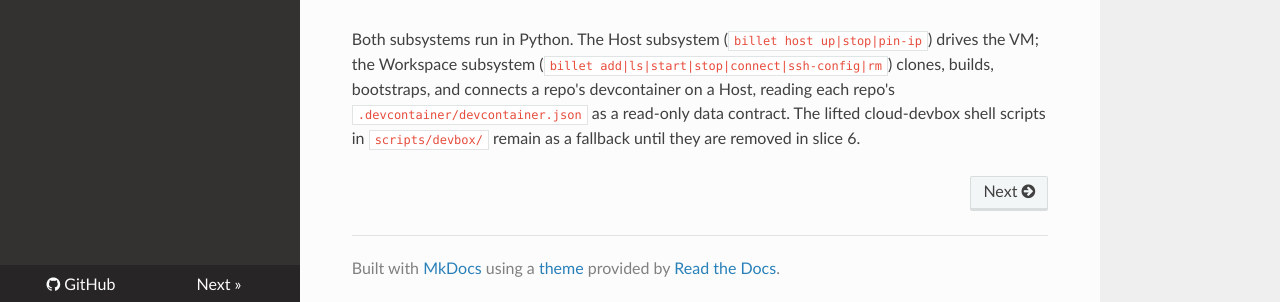
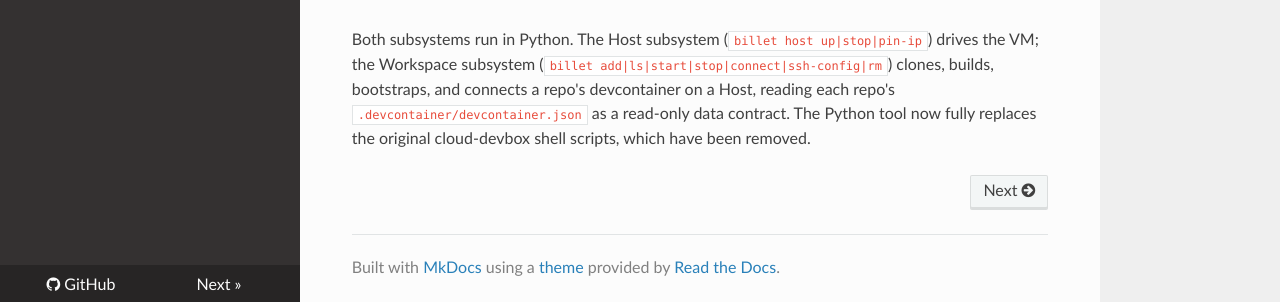
Before and after one commit to rinman24/billet, an MkDocs documentation site: the page built from docs/index.md, in a window 1280 px wide and 1322 px high. Shown: the part 1017-1319 px from the top of the window. Built offline with MkDocs 1.6.1, drawn with Linux system fonts in a browser that asks for light colours; nearby versions of some CDN libraries.

Commit message:
chore: remove lifted cloud-devbox bash, superseded by the Python tool
The Python Host + Workspace subsystems (billet host up|stop|pin-ip and
billet add|ls|start|stop|connect|ssh-config|rm) now fully reproduce the
lifted cloud-devbox connect path, proven live against gswa-devbox
(Part A live-smoke, 2026-07-02). Remove the bash fallback:

- git rm scripts/devbox/*.sh (the whole scripts/ tree)
- ci.yml: drop the shellcheck step (the glob would otherwise match
  nothing and error) and its header comment
- Makefile: drop the lint-scripts recipe and its .PHONY entry
- CLAUDE.md: drop the stale make lint-scripts hand-off note
- README.md, docs/index.md: the Python tool now fully replaces the bash

Toward #3.

```diff
--- a/docs/index.md
+++ b/docs/index.md
@@ -38,5 +38,5 @@
 Both subsystems run in Python. The Host subsystem (`billet host up|stop|pin-ip`) drives the
 VM; the Workspace subsystem (`billet add|ls|start|stop|connect|ssh-config|rm`) clones,
 builds, bootstraps, and connects a repo's devcontainer on a Host, reading each repo's
-`.devcontainer/devcontainer.json` as a read-only data contract. The lifted cloud-devbox
-shell scripts in `scripts/devbox/` remain as a fallback until they are removed in slice 6.
+`.devcontainer/devcontainer.json` as a read-only data contract. The Python tool now fully
+replaces the original cloud-devbox shell scripts, which have been removed.
```
Also changed, not shown: CLAUDE.md (+0 -1 lines), README.md (+2 -2 lines), 12 other files.
